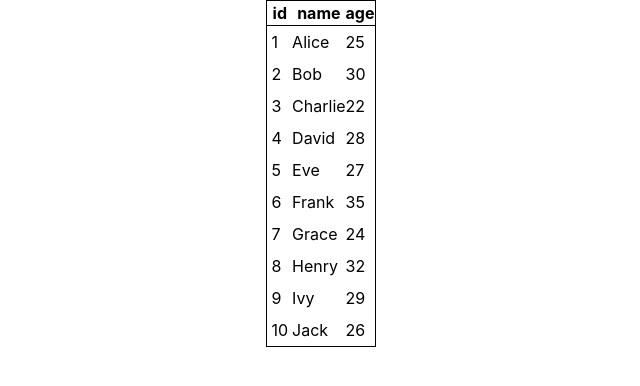
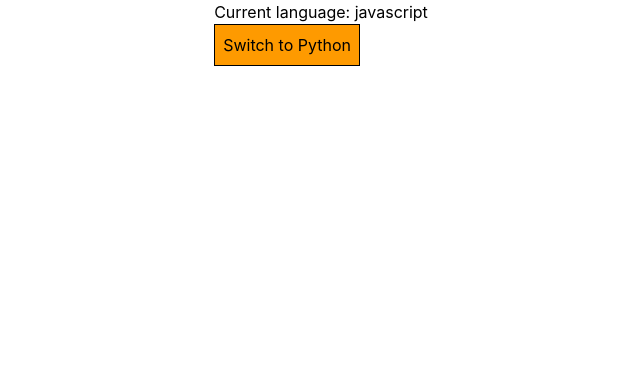
Before and after one commit to divyaranjan10/Machine-Coding-React, a React (Vite) app: page / in a window 1280 px wide. Shown: the top 386 px of the page, without its empty margins (319-959 px from the left). Built offline with nearby package versions, Linux system fonts and the light colour scheme.

Commit message:
Language toggle using context API

```diff
--- a/src/App.jsx
+++ b/src/App.jsx
@@ -19,6 +19,7 @@
 import LoginPage from "./components/google-login/LoginPage";
 import LinkedinProfile from "./components/linkedin-profile/LinkedinProfile";
 import DataTable from "./components/data-table/DataTable";
+import LanguageToggle from "./components/language-toggle/LanguageToggle";
 
 const LIST = Array.from({ length: 10000 }, (_, index) => index + 1);
 
@@ -44,7 +45,8 @@
       {/* <MultiStepper /> */}
       {/* <LoginPage /> */}
       {/* <LinkedinProfile /> */}
-      <DataTable />
+      {/* <DataTable /> */}
+      <LanguageToggle />
     </div>
   );
 }
--- /dev/null
+++ b/src/components/language-toggle/LanguageContext.jsx
@@ -0,0 +1,14 @@
+import { createContext, useState } from "react";
+
+const LanguageContext = createContext();
+
+function LanguageProvider({ children }) {
+  const [language, setLanguage] = useState("javascript");
+  return (
+    <LanguageContext.Provider value={{ language, setLanguage }}>
+      {children}
+    </LanguageContext.Provider>
+  );
+}
+
+export { LanguageContext, LanguageProvider };
--- /dev/null
+++ b/src/components/language-toggle/LanguageToggle.jsx
@@ -0,0 +1,24 @@
+import { useContext } from "react";
+import { LanguageContext } from "./LanguageContext";
+
+const LanguageToggle = () => {
+  const { language, setLanguage } = useContext(LanguageContext);
+
+  function toggleLanguage() {
+    setLanguage(language === "javascript" ? "python" : "javascript");
+  }
+
+  return (
+    <div>
+      <h1>Current language: {language}</h1>
+      <button
+        className="bg-amber-500 text-black p-2 border"
+        onClick={toggleLanguage}
+      >
+        Switch to {language === "javascript" ? "Python" : "JavaScript"}
+      </button>
+    </div>
+  );
+};
+
+export default LanguageToggle;
--- a/src/main.jsx
+++ b/src/main.jsx
@@ -1,6 +1,10 @@
-import { StrictMode } from "react";
 import { createRoot } from "react-dom/client";
 import "./index.css";
 import App from "./App.jsx";
+import { LanguageProvider } from "./components/language-toggle/LanguageContext.jsx";
 
-createRoot(document.getElementById("root")).render(<App />);
+createRoot(document.getElementById("root")).render(
+  <LanguageProvider>
+    <App />
+  </LanguageProvider>,
+);
```
